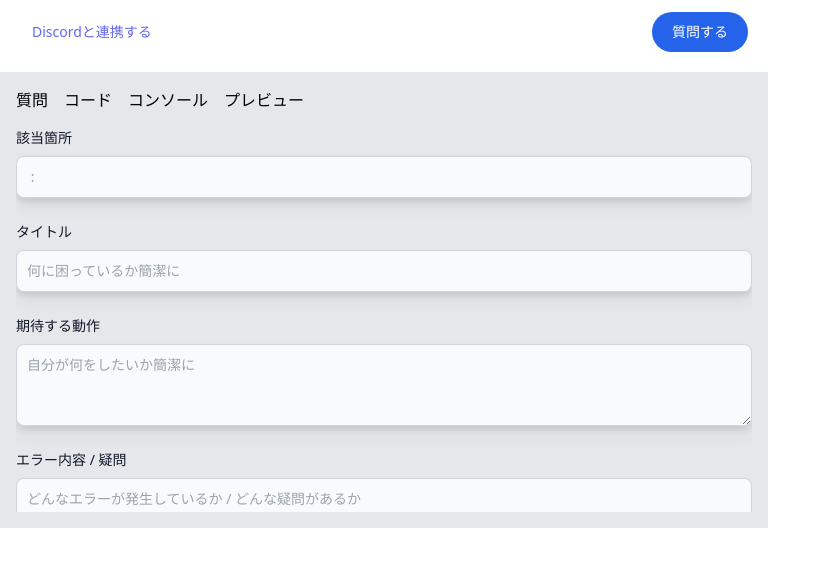
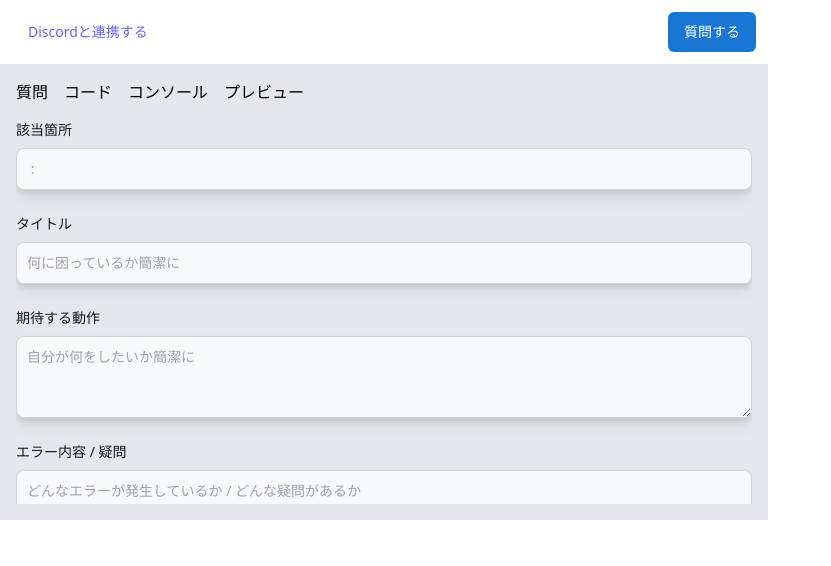
Before and after one commit to motsu8/question_post_system, a React (Vite) app: page / in a window 1280 px wide. Shown: the top 566 px of the page, without its empty margins (0-831 px from the left). Built offline with nearby package versions, Linux system fonts and the light colour scheme; no server answers.

Commit message:
詳細調整

```diff
--- a/src/browser/components/Header.tsx
+++ b/src/browser/components/Header.tsx
@@ -3,7 +3,7 @@ const Header = () => {
     <div className="flex justify-between p-3">
       <button
         type="button"
-        className="text-indigo-500 hover:text-indigo-300 font-medium rounded-full text-sm px-5 py-2.5 text-center mr-2 mb-2 dark:bg-blue-600 dark:hover:bg-blue-700 dark:focus:ring-blue-800"
+        className="text-indigo-500 hover:text-indigo-300 font-medium rounded-full text-sm px-4 py-2.5 text-center dark:bg-blue-600 dark:hover:bg-blue-700 dark:focus:ring-blue-800"
       >
         Discordと連携する
       </button>
@@ -11,7 +11,7 @@ const Header = () => {
         id="question"
         type="submit"
         form="question"
-        className="text-white bg-blue-600 hover:bg-blue-800 focus:outline-none focus:ring-4 focus:ring-blue-300 font-medium rounded-full text-sm px-5 py-2.5 text-center mr-2 mb-2 dark:bg-blue-600 dark:hover:bg-blue-700 dark:focus:ring-blue-800"
+        className="text-white bg-recursion hover:bg-blue-500 focus:outline-none focus:ring-4 focus:ring-blue-300 font-medium rounded-md text-sm px-4 py-2.5 text-center dark:bg-blue-600 dark:hover:bg-blue-700 dark:focus:ring-blue-800"
       >
         質問する
       </button>
--- a/tailwind.config.js
+++ b/tailwind.config.js
@@ -9,7 +9,8 @@ export default {
       },
       colors: {
         "discord": "#2E3035",
-        "discord-code": "#2B2D31"
+        "discord-code": "#2B2D31",
+        "recursion": "#1976d2"
       },
       animation: {
         "text-pop-up-tl":
```
